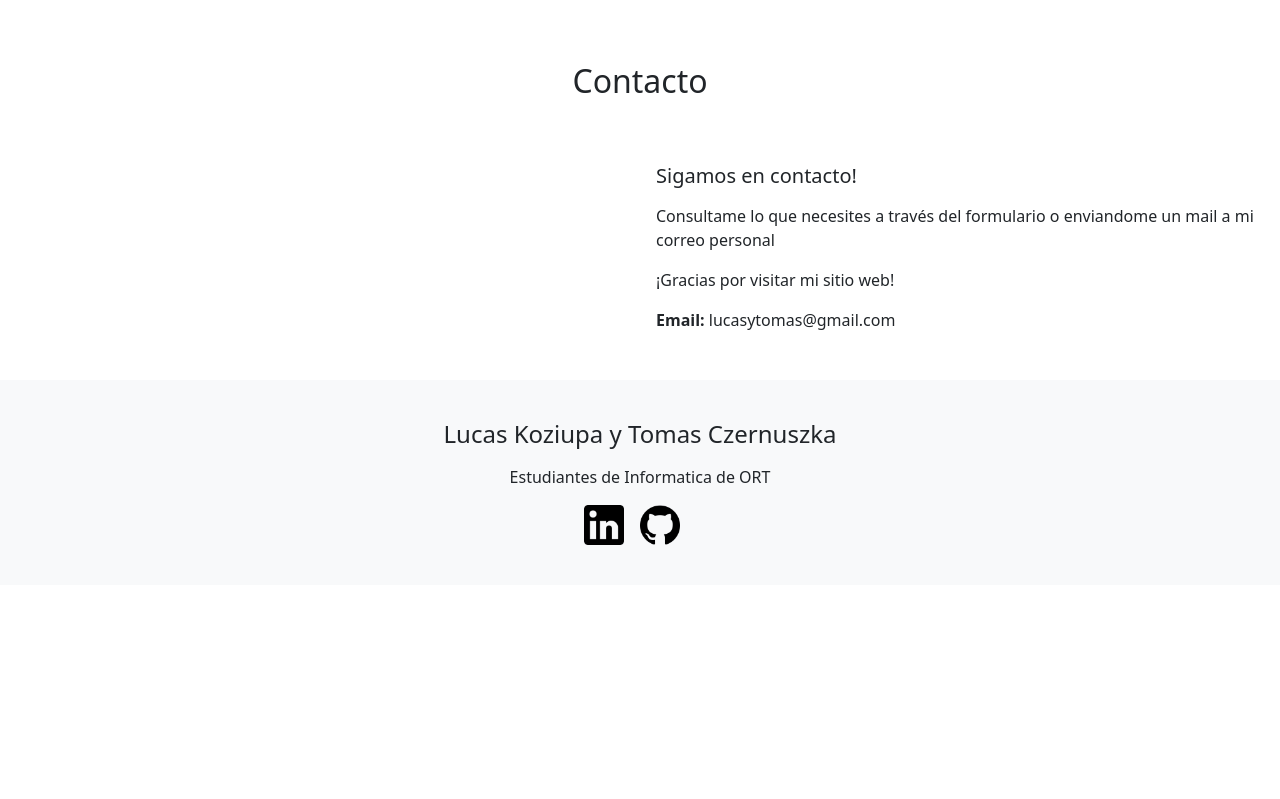
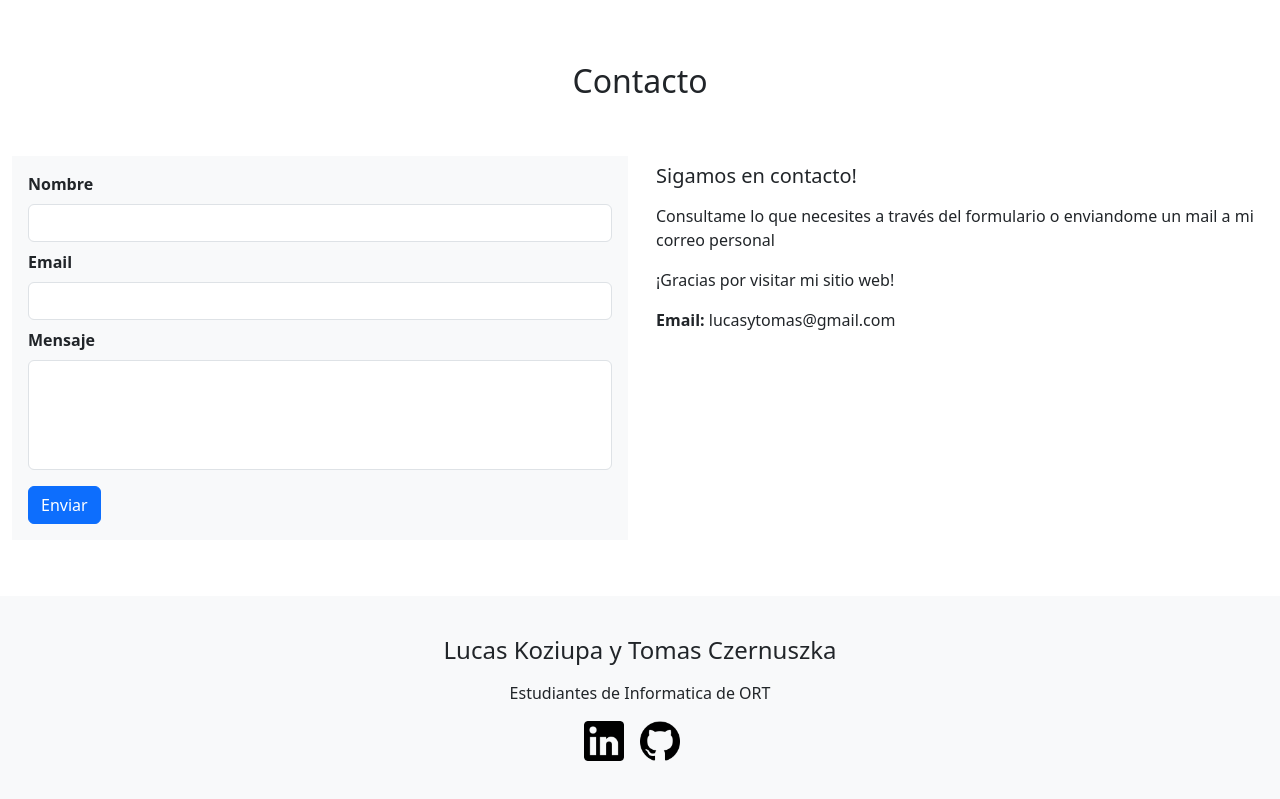
Before and after one commit to lkoziupa06/TP_Portfolio_Czernuszka_Koziupa, a React (Create React App) app: page / in a window 1280 px wide. Shown: the part 2144-2943 px from the top of the page. Before the commit the page ends 2729 px from the top, so only its background shows below. Built offline with nearby package versions, Linux system fonts and the light colour scheme.

Commit message:
contacto

```diff
--- a/src/components/Form/index.jsx
+++ b/src/components/Form/index.jsx
@@ -2,7 +2,19 @@ const Form = () =>{
     return(
         <>
             <form action="" method="POST">
-
+                <div class="form-group my-2">
+                    <label for="nombre" class="form-label fw-bolder">Nombre</label>
+                    <input class="form-control" type="text" id="nombre" name="nombre" required></input>
+                </div>
+                <div class="form-group my-2">
+                    <label for="email" class="form-label fw-bolder">Email</label>
+                    <input class="form-control" type="text" id="email" name="email" required></input>
+                </div>
+                <div class="form-group my-2">
+                    <label for="mensaje" class="form-label fw-bolder">Mensaje</label>
+                    <textarea class="form-control" style={{ resize: 'none' }} id="mensaje" name="mensaje" rows="4" required/>
+                </div>
+                <button class="btn btn-primary mt-2" type="submit">Enviar</button>
             </form>
         </>
     )
--- a/src/views/Contacto/index.jsx
+++ b/src/views/Contacto/index.jsx
@@ -10,7 +10,9 @@ const Contacto = () =>{
                 </div>
                 <div class="row">
                     <div class="col-md-6">
-
+                        <div class="bg-light my-2 p-3 pt-2">
+                            <Form/>
+                        </div>
                     </div>
                     <div class="col-md-6">
                         <div class="mt-3 px-1">
```
